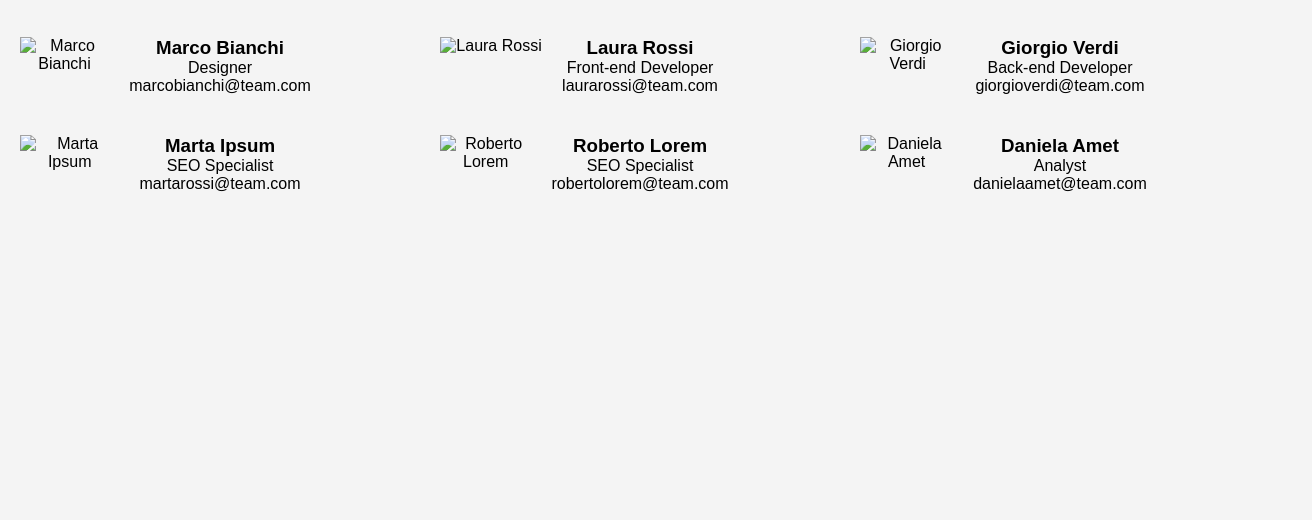
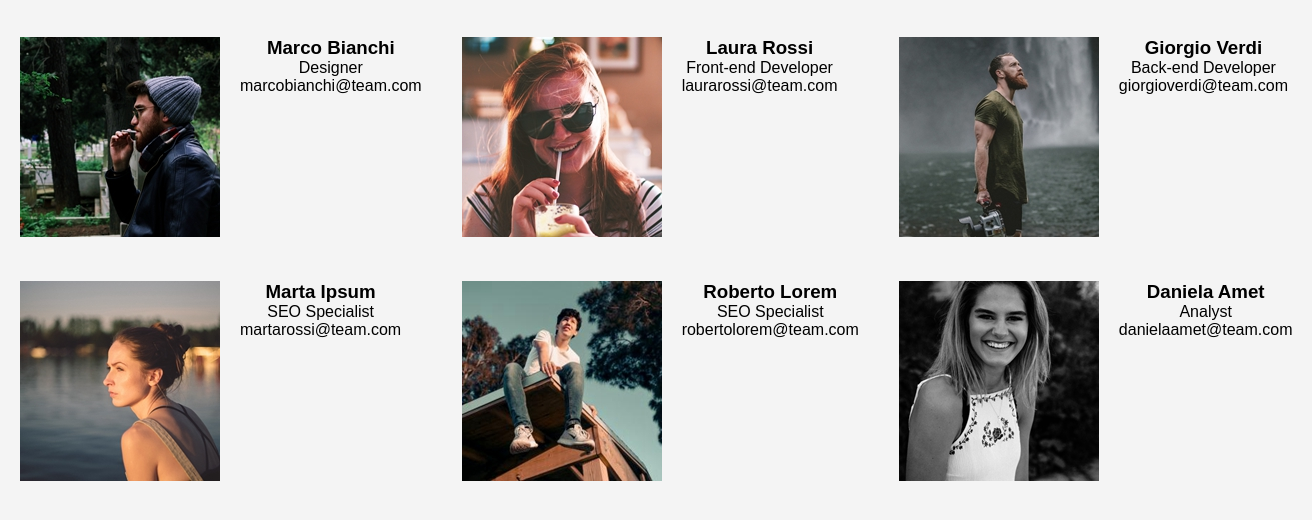
Before and after one commit to nicolo-canevari/js-our-team, a plain HTML site: page index.html in a window 1280 px wide. Shown: the part 96-616 px from the top of the page, 1312 px wide, since content can reach past the window. Drawn offline with Linux system fonts and the light colour scheme.

Commit message:
[FIX] JS: risolto problema visualizzazione percorso img

```diff
--- a/JS/script.js
+++ b/JS/script.js
@@ -4,37 +4,37 @@ const teamMembers = [
     name: "Marco Bianchi",
     role: "Designer",
     email: "marcobianchi@team.com",
-    image: "img/male1.png"
+    image: "male1.png"
   },
   {
     name: "Laura Rossi",
     role: "Front-end Developer",
     email: "laurarossi@team.com",
-    image: "img/female1.png"
+    image: "female1.png"
   },
   {
     name: "Giorgio Verdi",
     role: "Back-end Developer",
     email: "giorgioverdi@team.com",
-    image: "img/male2.png"
+    image: "male2.png"
   },
   {
     name: "Marta Ipsum",
     role: "SEO Specialist",
     email: "martarossi@team.com",
-    image: "img/female2.png"
+    image: "female2.png"
   },
   {
     name: "Roberto Lorem",
     role: "SEO Specialist",
     email: "robertolorem@team.com",
-    image: "img/male3.png"
+    image: "male3.png"
   },
   {
     name: "Daniela Amet",
     role: "Analyst",
     email: "danielaamet@team.com",
-    image: "img/female3.png"
+    image: "female3.png"
   }
 ];
 
@@ -59,7 +59,7 @@ for (let i = 0; i < teamMembers.length; i++) {
 
         <div class="img-container">
 
-            <img src="./img/${image}" alt="${name}" />
+            <img src="img/${image}" alt="${name}" />
 
         </div>
 
```
Also changed, not shown: CSS/style.css (indentation only).
